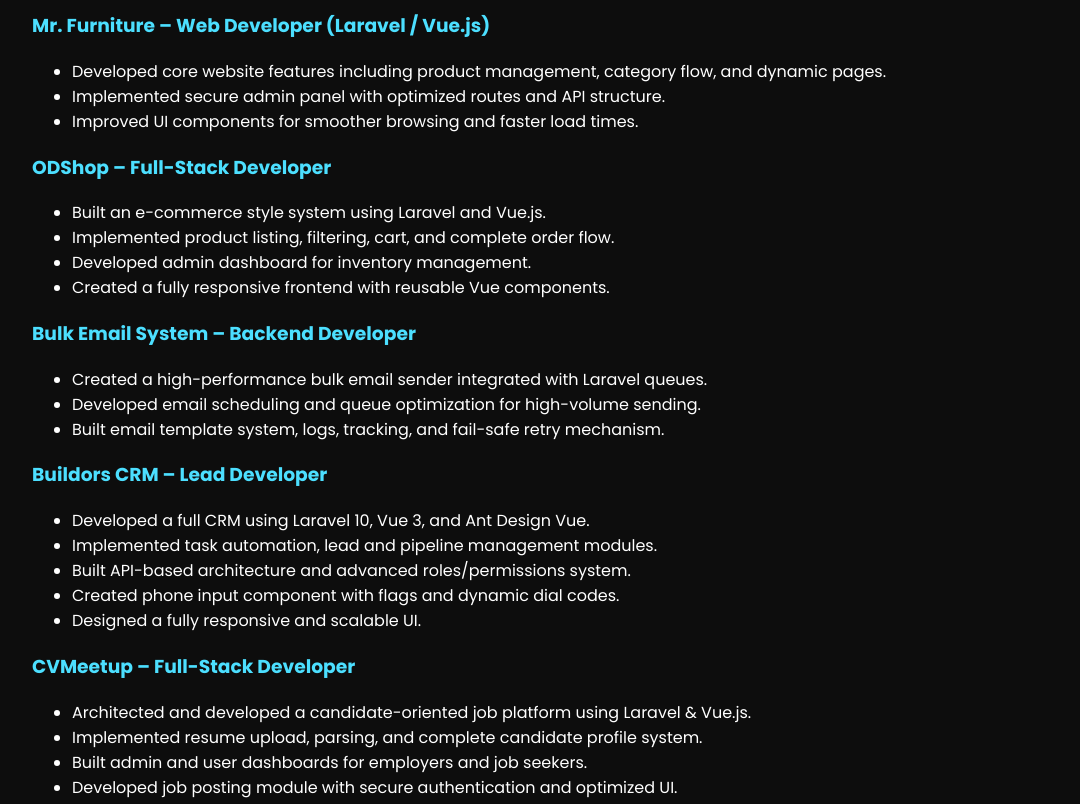
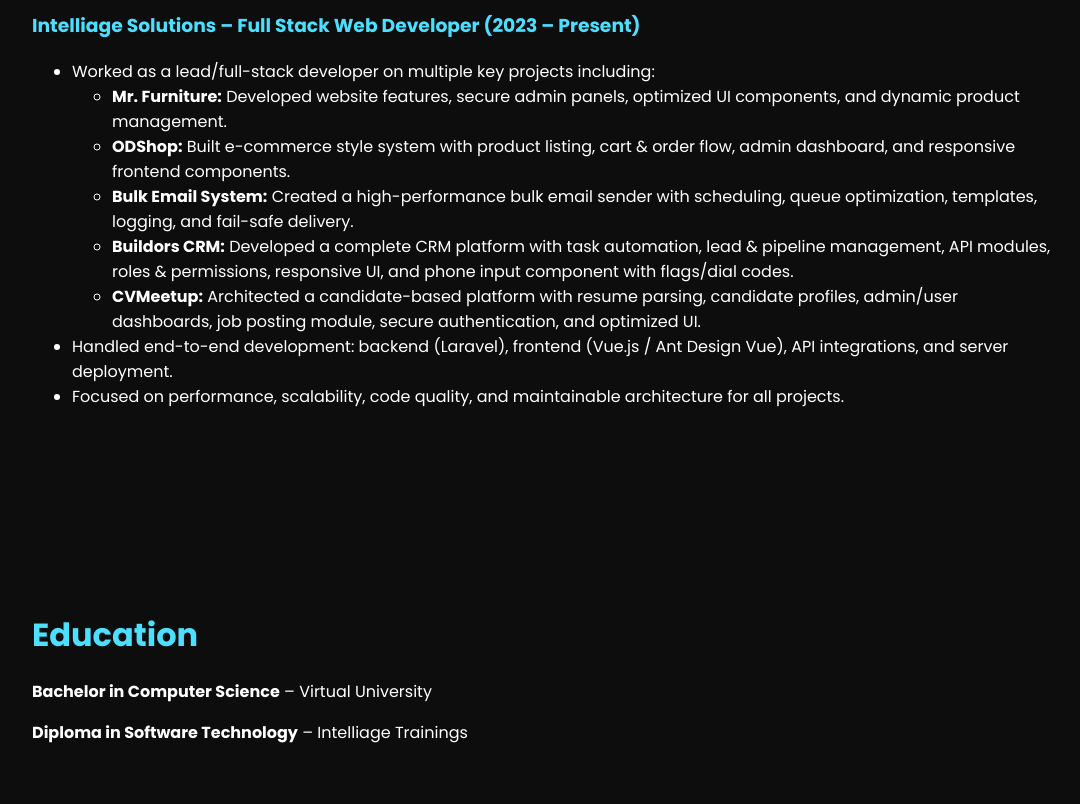
Before and after one commit to imran0022-12/imran0022-12.github.io, a plain HTML site: page index.html in a window 1280 px wide. Shown: the part 2680-3484 px from the top of the page, without its empty margins (96-1176 px from the left). Drawn offline with Linux system fonts and the light colour scheme.

Commit message:
Revise experience section with current job details
Updated experience section to reflect current position and responsibilities.

```diff
--- a/index.html
+++ b/index.html
@@ -273,51 +273,18 @@
     <h2 class="section-title">Experience</h2>
 
     <div class="experience-item">
-        <h3 style="color:var(--primary);">Mr. Furniture – Web Developer (Laravel / Vue.js)</h3>
+        <h3 style="color:var(--primary);">Intelliage Solutions – Full Stack Web Developer (2023 – Present)</h3>
         <ul>
-            <li>Developed core website features including product management, category flow, and dynamic pages.</li>
-            <li>Implemented secure admin panel with optimized routes and API structure.</li>
-            <li>Improved UI components for smoother browsing and faster load times.</li>
-        </ul>
-    </div>
-
-    <div class="experience-item">
-        <h3 style="color:var(--primary);">ODShop – Full-Stack Developer</h3>
-        <ul>
-            <li>Built an e-commerce style system using Laravel and Vue.js.</li>
-            <li>Implemented product listing, filtering, cart, and complete order flow.</li>
-            <li>Developed admin dashboard for inventory management.</li>
-            <li>Created a fully responsive frontend with reusable Vue components.</li>
-        </ul>
-    </div>
-
-    <div class="experience-item">
-        <h3 style="color:var(--primary);">Bulk Email System – Backend Developer</h3>
-        <ul>
-            <li>Created a high-performance bulk email sender integrated with Laravel queues.</li>
-            <li>Developed email scheduling and queue optimization for high-volume sending.</li>
-            <li>Built email template system, logs, tracking, and fail-safe retry mechanism.</li>
-        </ul>
-    </div>
-
-    <div class="experience-item">
-        <h3 style="color:var(--primary);">Buildors CRM – Lead Developer</h3>
-        <ul>
-            <li>Developed a full CRM using Laravel 10, Vue 3, and Ant Design Vue.</li>
-            <li>Implemented task automation, lead and pipeline management modules.</li>
-            <li>Built API-based architecture and advanced roles/permissions system.</li>
-            <li>Created phone input component with flags and dynamic dial codes.</li>
-            <li>Designed a fully responsive and scalable UI.</li>
-        </ul>
-    </div>
-
-    <div class="experience-item">
-        <h3 style="color:var(--primary);">CVMeetup – Full-Stack Developer</h3>
-        <ul>
-            <li>Architected and developed a candidate-oriented job platform using Laravel & Vue.js.</li>
-            <li>Implemented resume upload, parsing, and complete candidate profile system.</li>
-            <li>Built admin and user dashboards for employers and job seekers.</li>
-            <li>Developed job posting module with secure authentication and optimized UI.</li>
+            <li>Worked as a lead/full-stack developer on multiple key projects including:</li>
+            <ul>
+                <li><strong>Mr. Furniture:</strong> Developed website features, secure admin panels, optimized UI components, and dynamic product management.</li>
+                <li><strong>ODShop:</strong> Built e-commerce style system with product listing, cart & order flow, admin dashboard, and responsive frontend components.</li>
+                <li><strong>Bulk Email System:</strong> Created a high-performance bulk email sender with scheduling, queue optimization, templates, logging, and fail-safe delivery.</li>
+                <li><strong>Buildors CRM:</strong> Developed a complete CRM platform with task automation, lead & pipeline management, API modules, roles & permissions, responsive UI, and phone input component with flags/dial codes.</li>
+                <li><strong>CVMeetup:</strong> Architected a candidate-based platform with resume parsing, candidate profiles, admin/user dashboards, job posting module, secure authentication, and optimized UI.</li>
+            </ul>
+            <li>Handled end-to-end development: backend (Laravel), frontend (Vue.js / Ant Design Vue), API integrations, and server deployment.</li>
+            <li>Focused on performance, scalability, code quality, and maintainable architecture for all projects.</li>
         </ul>
     </div>
 </section>
```
